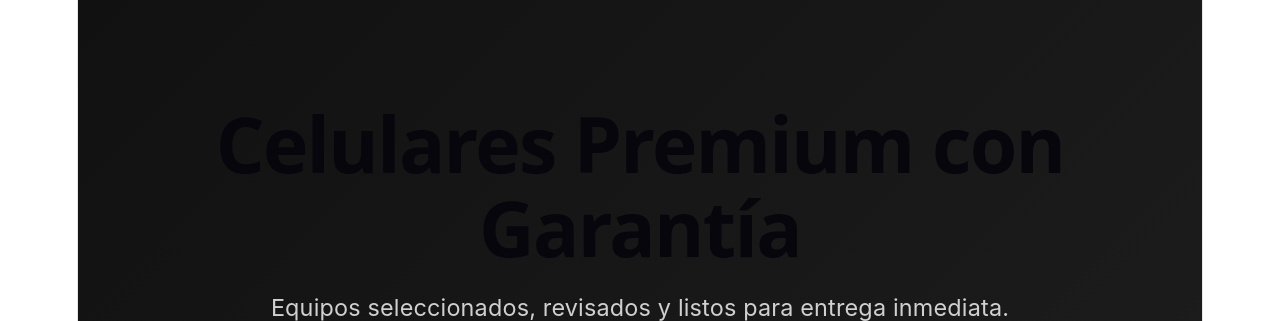
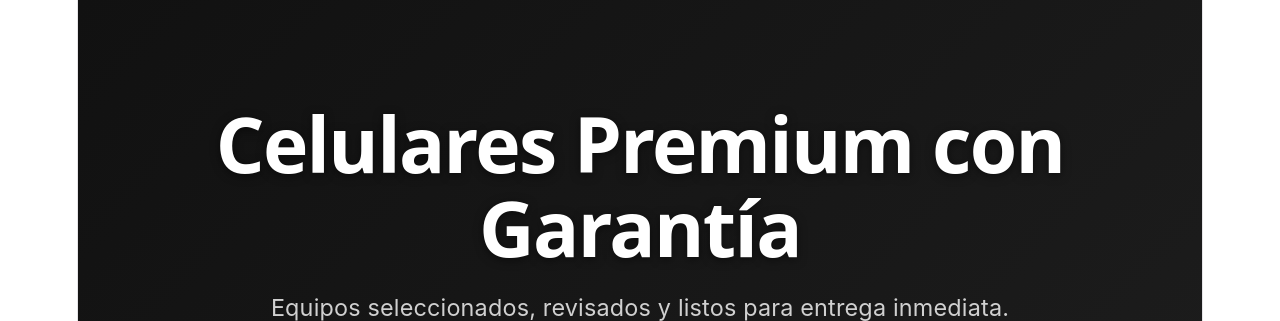
Before and after one commit to devfrank1998/mi-tienda, a React (Vite) app: page / in a window 1280 px wide. Shown: the top 321 px of the page. Built offline with nearby package versions, Linux system fonts and the light colour scheme.

Commit message:
ajustes visuales

```diff
--- a/src/App.jsx
+++ b/src/App.jsx
@@ -53,12 +53,14 @@ export default function App() {
         }}
       >
         <h1
-          style={{
-            fontSize: "clamp(2rem, 6vw, 4.5rem)",
-            fontWeight: "900",
-            marginBottom: "18px",
-            lineHeight: "1.1"
-          }}
+         style={{
+  fontSize: "clamp(2rem, 6vw, 4.5rem)",
+  fontWeight: "900",
+  marginBottom: "18px",
+  lineHeight: "1.1",
+  color: "#ffffff",
+  textShadow: "0 2px 10px rgba(0,0,0,0.5)"
+}}
         >
           Celulares Premium con Garantía
         </h1>
@@ -202,7 +204,8 @@ export default function App() {
               display: "grid",
               gridTemplateColumns: "repeat(auto-fit, minmax(220px, 1fr))",
               gap: "18px",
-              marginTop: "30px"
+              marginTop: "30px",
+              color: "#ffffff",
             }}
           >
             {benefits.map((b, i) => (
@@ -252,7 +255,8 @@ export default function App() {
         display: "grid",
         gridTemplateColumns: "repeat(auto-fit, minmax(250px, 1fr))",
         gap: "20px",
-        marginBottom: "45px"
+        marginBottom: "45px",
+        color: "#ffffff",
       }}
     >
       {[
@@ -287,7 +291,8 @@ export default function App() {
       <h3
         style={{
           fontSize: "clamp(1.4rem, 4vw, 2rem)",
-          marginBottom: "12px"
+          marginBottom: "12px",
+          color: "#ffffff",
         }}
       >
         Stock limitado esta semana
```
